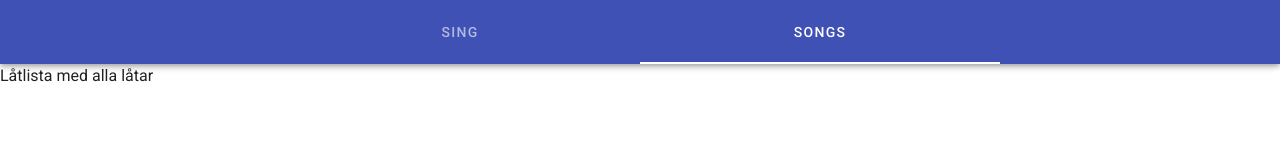
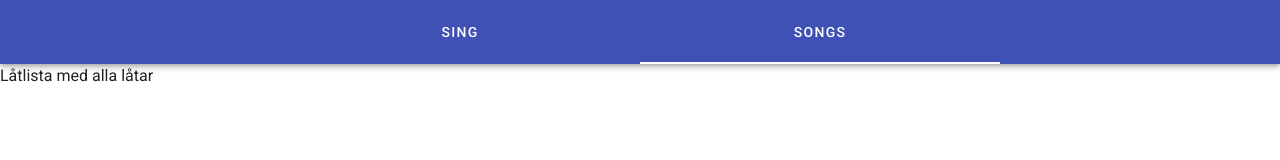
Before and after one commit to Sarrgas/livebandskaraoke, a Vue app: page /songs in a window 1280 px wide. Shown: the top 160 px of the page. Built offline with nearby package versions, Linux system fonts and the light colour scheme.

Commit message:
Router path alias fix

```diff
--- a/src/App.vue
+++ b/src/App.vue
@@ -6,10 +6,10 @@
       background-color="indigo"
       dark
     >
-      <v-tab href="#sing" :to="{path: '/sing'}">
+      <v-tab href="#sing" :to="{name: 'sing'}">
         Sing
       </v-tab>
-      <v-tab href="#songs" :to="{path: '/songs'}">
+      <v-tab href="#songs" :to="{name: 'songs'}">
         Songs
       </v-tab>
     </v-tabs>
--- a/src/router/router.js
+++ b/src/router/router.js
@@ -11,7 +11,7 @@ export default new Router({
   routes: [
     {
       path: '/',
-      alias: '/sing',
+      alias: ['/sing', '/sjung'],
       name: 'sing',
       component: SingPage
     },
```
